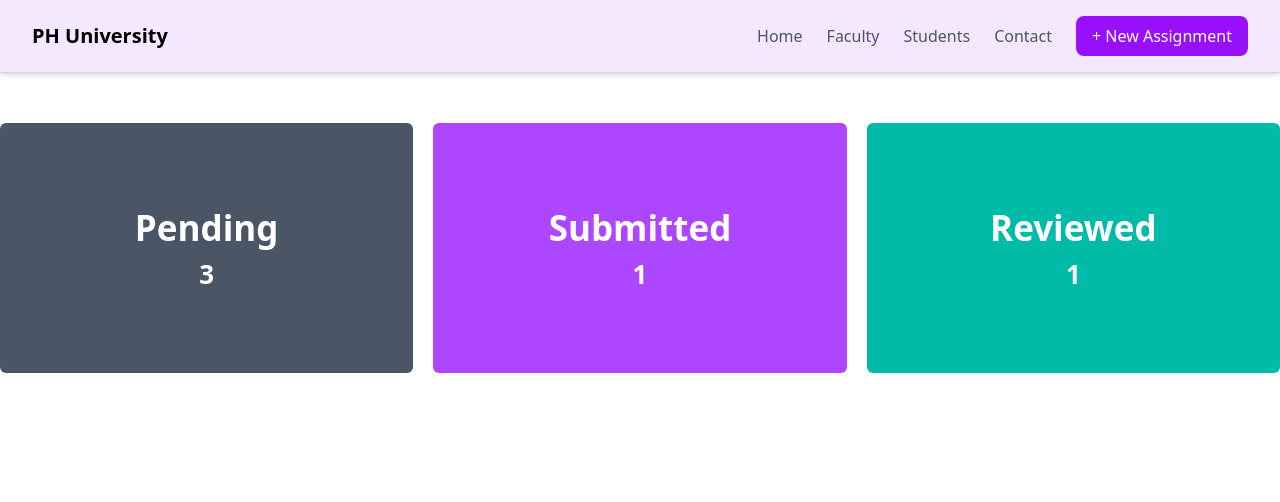
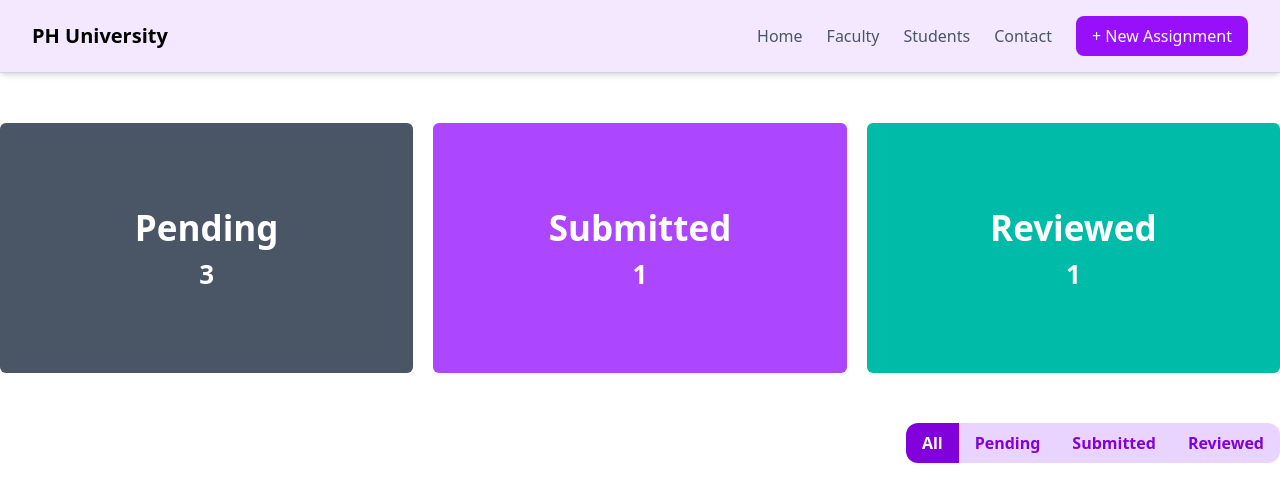
Before and after one commit to obaidullah-miazi-dev/help-desk-simple-react-practice-project, a React (Vite) app: page / in a window 1280 px wide. Shown: the top 502 px of the page. Built offline with nearby package versions, Linux system fonts and the light colour scheme.

Commit message:
buttons toggling feature added

```diff
--- /dev/null
+++ b/src/Components/Btns.jsx
@@ -0,0 +1,29 @@
+import React from 'react';
+import Container from './Container';
+
+const Btns = ({toggle,setToggle}) => {
+    const btns = ['All', 'Pending', 'Submitted', 'Reviewed']
+
+    return (
+        <Container>
+            <div className='text-right'>
+                {
+                    btns.map((btn,ind) => {
+                        return (<button key={ind} className={`toggle-btn
+                        ${ind == 0 && 'rounded-l-xl'} ${ind == btns.length-1 && 'rounded-r-xl'}
+                        ${toggle == btn && '!bg-purple-700 !text-white'}
+                        `}
+                        onClick={() => setToggle(btn)}
+                        >
+                            {btn}
+                        </button>)
+
+                    })
+                }
+
+            </div>
+        </Container>
+    );
+};
+
+export default Btns;
--- a/src/Components/Issuemanage.jsx
+++ b/src/Components/Issuemanage.jsx
@@ -1,13 +1,16 @@
 import React, { use, useState } from 'react';
 import CountCards from './CountCards';
+import Btns from './Btns';
 
 const Issuemanage = ({ fetchPromise }) => {
     const initialData = use(fetchPromise)
     const [data, setData] = useState(initialData)
-    console.log(data);
+    const [toggle, setToggle] = useState('All')
+
     return (
         <div>
             <CountCards data={data}></CountCards>
+            <Btns toggle={toggle} setToggle={setToggle}></Btns>
         </div>
     );
 };
--- a/src/index.css
+++ b/src/index.css
@@ -1 +1,4 @@
 @import "tailwindcss";
+.toggle-btn{
+    @apply py-2 px-4 bg-purple-200 font-semibold text-purple-700 cursor-pointer hover:bg-purple-300
+}
```
